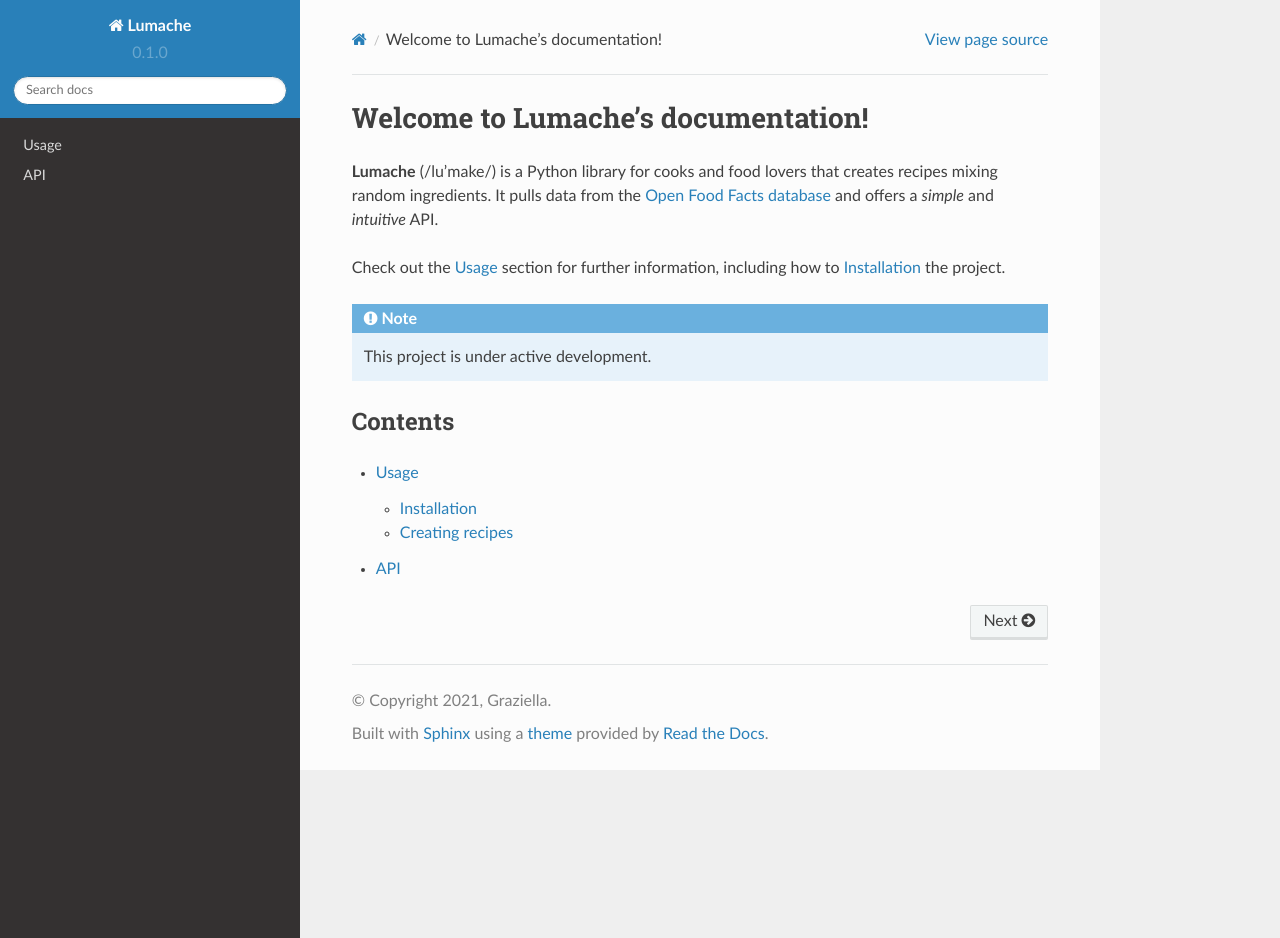
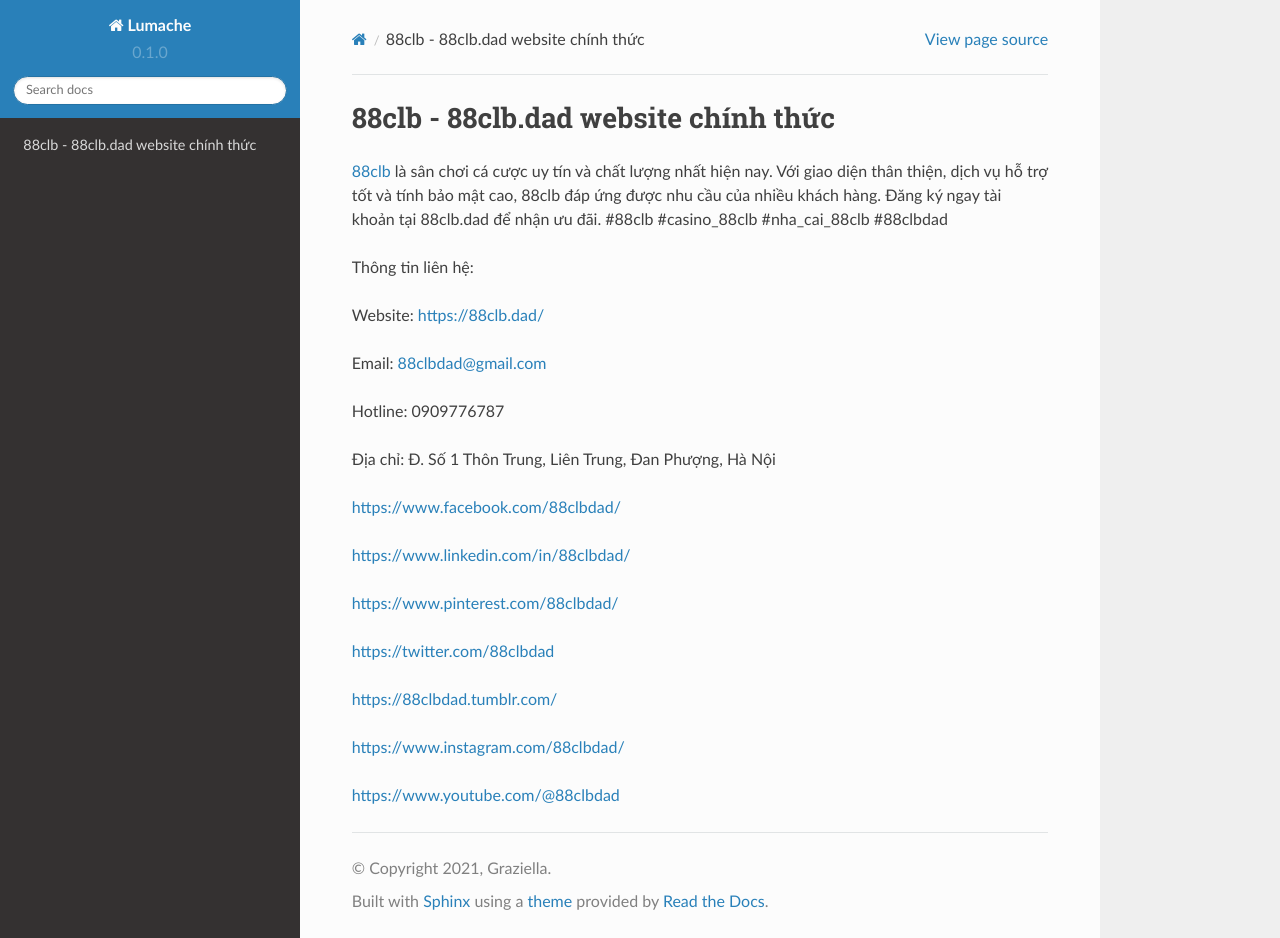
Before and after one commit to vanthanhtuan2022/88clbdad, a Sphinx documentation site: the page built from docs/source/index.rst, in a window 1280 px wide and 938 px high. Built offline with Sphinx 7.4.7 and the Read the Docs theme 2.0.0, drawn with Linux system fonts in a browser that asks for light colours.

Commit message:
Update index.rst

```diff
--- a/docs/source/index.rst
+++ b/docs/source/index.rst
@@ -1,22 +1,28 @@
-Welcome to Lumache's documentation!
+88clb - 88clb.dad website chính thức
 ===================================
 
-**Lumache** (/lu'make/) is a Python library for cooks and food lovers
-that creates recipes mixing random ingredients.
-It pulls data from the `Open Food Facts database <https://world.openfoodfacts.org/>`_
-and offers a *simple* and *intuitive* API.
+`88clb <https://88clb.dad/>`_ là sân chơi cá cược uy tín và chất lượng nhất hiện nay. Với giao diện thân thiện, dịch vụ hỗ trợ tốt và tính bảo mật cao, 88clb đáp ứng được nhu cầu của nhiều khách hàng. Đăng ký ngay tài khoản tại 88clb.dad để nhận ưu đãi. #88clb #casino_88clb #nha_cai_88clb #88clbdad
 
-Check out the :doc:`usage` section for further information, including
-how to :ref:`installation` the project.
+Thông tin liên hệ:
 
-.. note::
+Website: https://88clb.dad/
 
-   This project is under active development.
+Email: 88clbdad@gmail.com
 
-Contents
---------
+Hotline: 0909776787
 
-.. toctree::
+Địa chỉ: Đ. Số 1 Thôn Trung, Liên Trung, Đan Phượng, Hà Nội
 
-   usage
-   api
+https://www.facebook.com/88clbdad/
+
+https://www.linkedin.com/in/88clbdad/
+
+https://www.pinterest.com/88clbdad/
+
+https://twitter.com/88clbdad
+
+https://88clbdad.tumblr.com/
+
+https://www.instagram.com/88clbdad/
+
+https://www.youtube.com/@88clbdad
```
